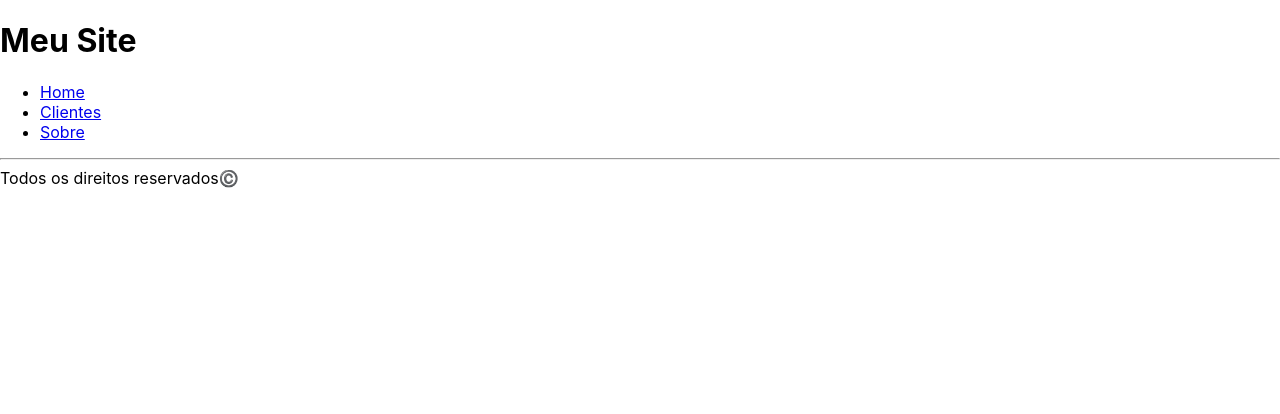
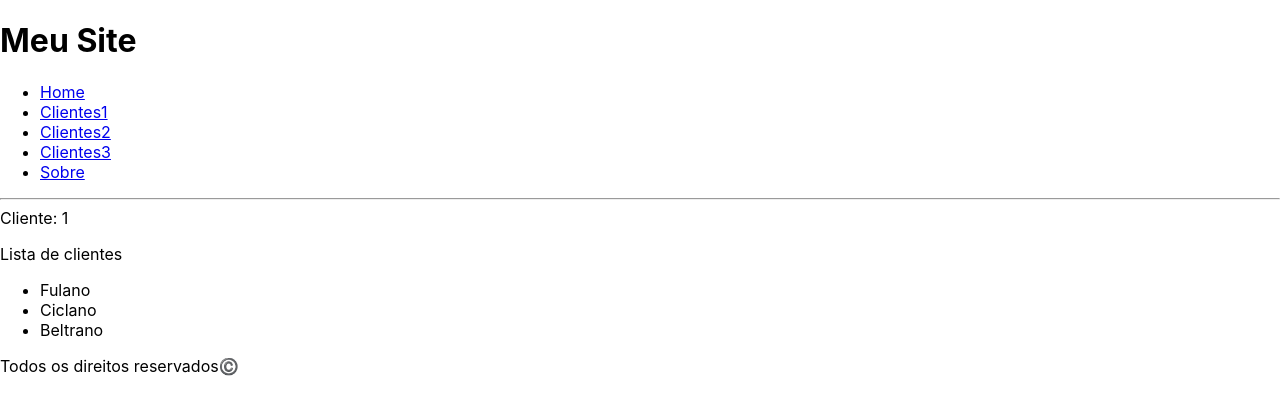
Before and after one commit to GilsonAlvesdeSouza/route, a React (Create React App) app: page /clientes/1 in a window 1280 px wide. Shown: the top 414 px of the page. Built offline with nearby package versions, Linux system fonts and the light colour scheme.

Commit message:
rotas personalizadas

```diff
--- a/src/App.tsx
+++ b/src/App.tsx
@@ -12,7 +12,13 @@ function App() {
               <Link to="/">Home</Link>
             </li>
             <li>
-              <Link to="/clientes">Clientes</Link>
+              <Link to="/clientes/1">Clientes1</Link>
+            </li>
+            <li>
+              <Link to="/clientes/2">Clientes2</Link>
+            </li>
+            <li>
+              <Link to="/clientes/3">Clientes3</Link>
             </li>
             <li>
               <Link to="/sobre">Sobre</Link>
@@ -26,7 +32,7 @@ function App() {
         </Routes>
 
         <Routes>
-          <Route path="/clientes" element={<Clientes />} />
+          <Route path="/clientes/:id" element={<Clientes />} />
         </Routes>
 
         <Routes>
--- a/src/pages/Clientes/index.tsx
+++ b/src/pages/Clientes/index.tsx
@@ -1,8 +1,11 @@
-import React from 'react';
+import {useParams} from "react-router-dom";
 
 function Clientes() {
+    let {id} = useParams();
+
     return (
         <div>
+            Cliente: {id}
             <p>Lista de clientes</p>
             <ul>
                 <li>Fulano</li>
```
